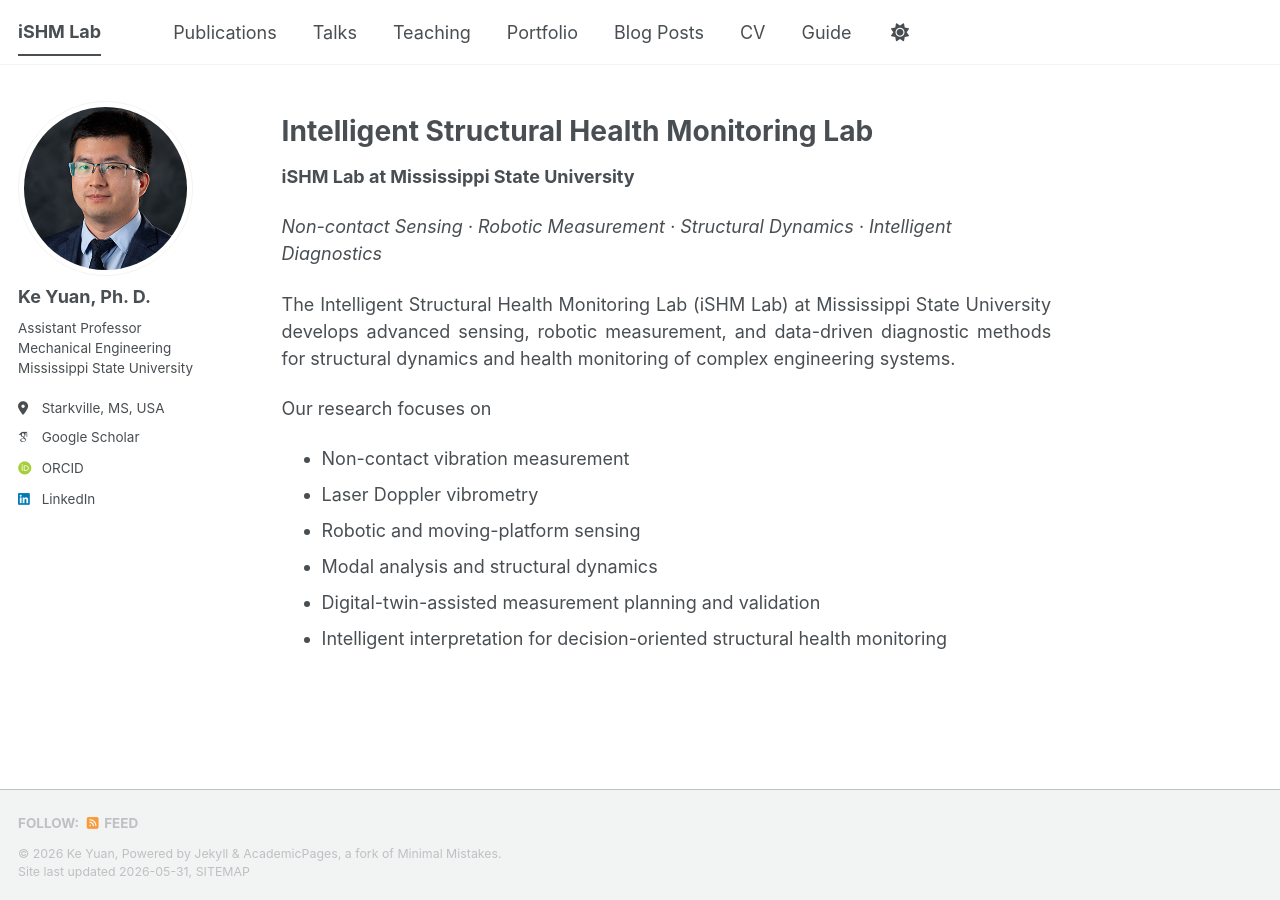
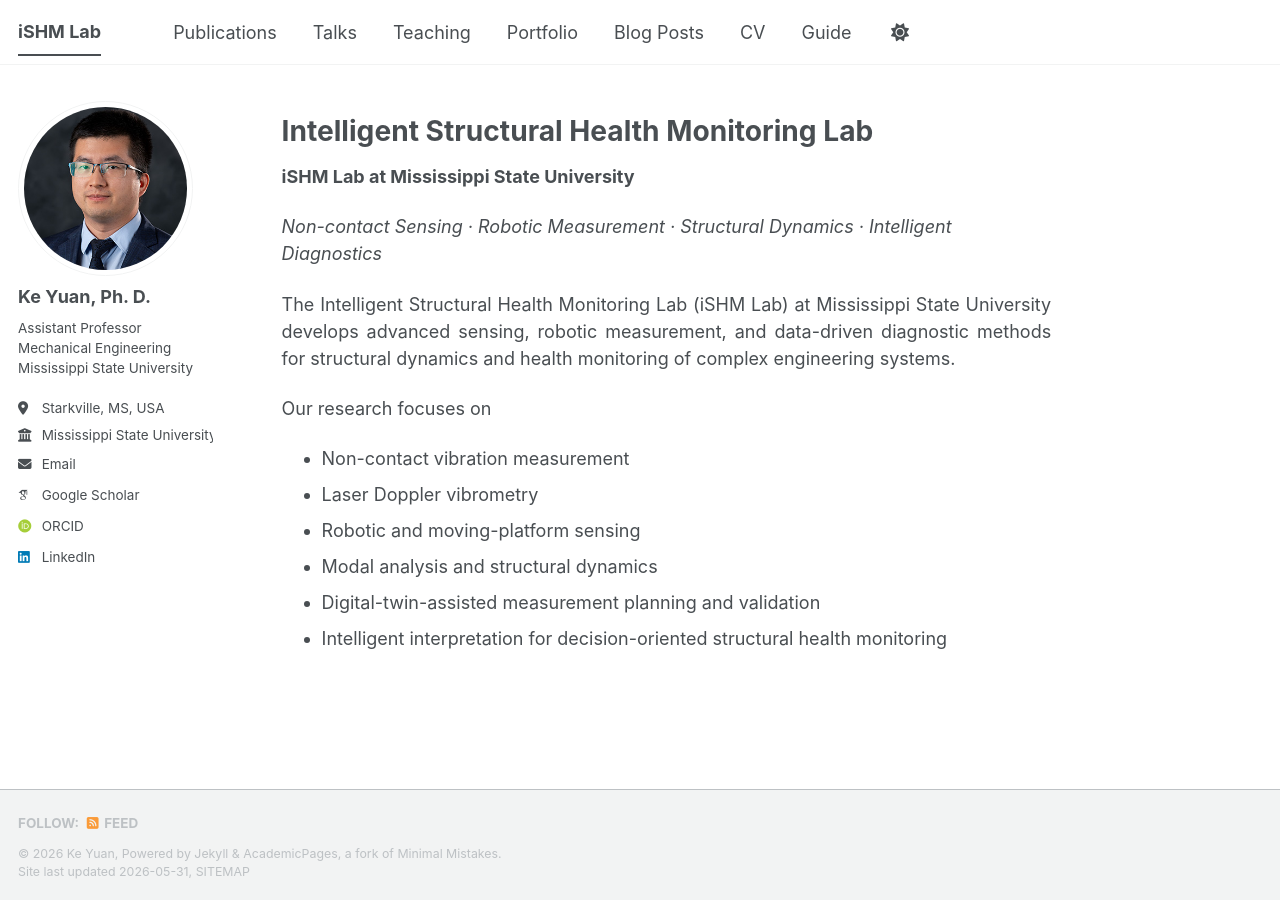
Before and after one commit to KeYuan2025/KeYuan2025.github.io, a Jekyll site: the page built from _pages/about.md, in a window 1280 px wide. Built offline with Jekyll 4.4.1, drawn with Linux system fonts in a browser that asks for light colours; some web fonts are replaced; a script bundle is joined from its source files by our own code; library files that are not in the unit come from our copies; part of the change alters nothing that is shown.

Commit message:
Update _config.yml

```diff
--- a/_config.yml
+++ b/_config.yml
@@ -28,13 +28,9 @@ author:
   pronouns         : # example: "she/her"
   bio              : "Assistant Professor<br>Mechanical Engineering<br>Mississippi State University"
   location         : "Starkville, MS, USA"
-  links:
-    - label: "Mississippi State University"
-      icon: "fas fa-university"
-      url: "https://www.msstate.edu/"
-  # employer         : "Mississippi State University"
-  # uri              : # URL
-  # email            : "kyuan@me.msstate.edu"
+  employer         : "Mississippi State University"
+  uri              : # URL
+  email            : "kyuan@me.msstate.edu"
 
   # Academic websites
   academia         : # URL
```
